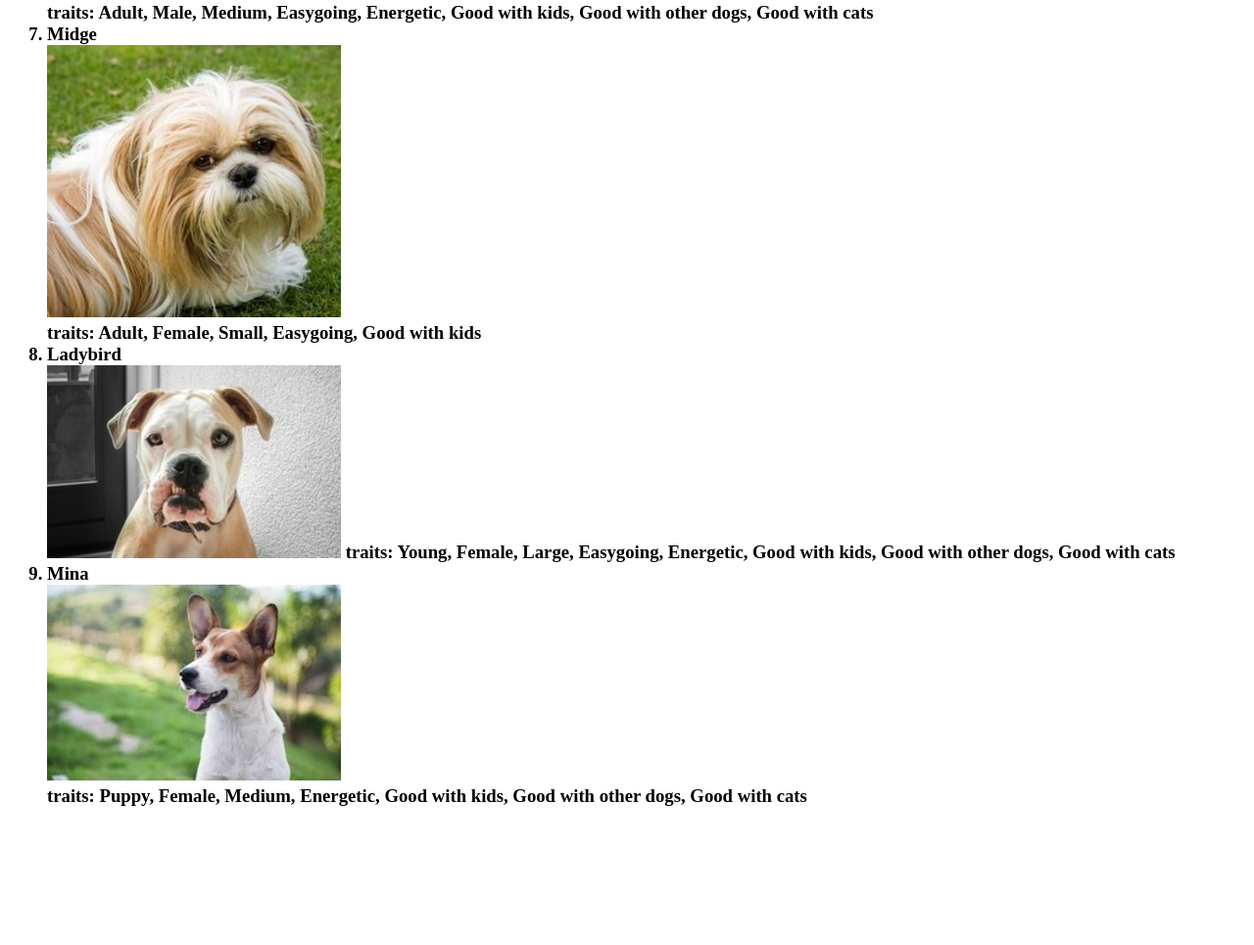
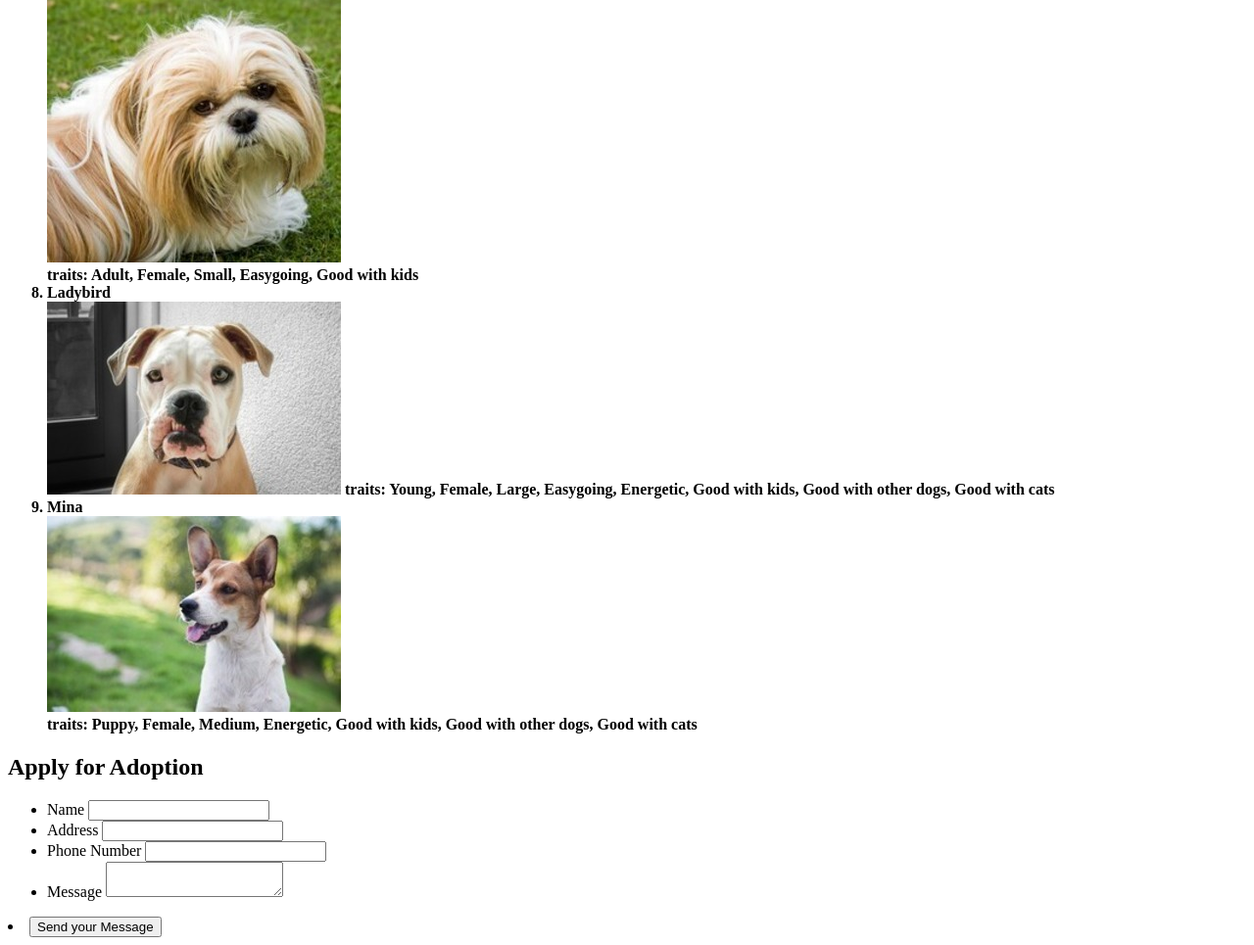
Before and after one commit to Momentum-Team-18/html-dog-adoption-website-annamaynard, a plain HTML site: page adopt.html in a window 1280 px wide. Shown: the part 1770-2735 px from the top of the page at 98% size. Before the commit the page ends 2613 px from the top, so only its background shows below. Drawn offline with Linux system fonts and the light colour scheme.

Commit message:
footer and form

```diff
--- a/adopt.html
+++ b/adopt.html
@@ -21,15 +21,14 @@
 
         <h2>If you are interested in adopting one of our animals, please fill out our online adoption form.</h2>
 
-        <h3>
+        <h4>
             <ol>
                 <li>Beans  <br>
                     <img src="images/beans.jpg" alt="A black-and-white shaggy dog"> <br>
                 traits: Adult, Male, Medium, Easygoing, Good with cats
                 </li>
-                <li>Zelda    <br>
- cod
-                   <img src="images/boston-terrier.jpg" alt="boston-terrier">  <br>
+                <li>Zelda<br>
+                   <img src="images/boston-terrier.jpg" alt="boston-terrier"><br>
                    traits: Senior, Female, Small, Easygoing, Good with kids, Good with other dogs
                 </li>
                 <li>Baby  <br>
@@ -65,7 +64,47 @@
                                 </li>
                             </li>
                             </ol>
-        </h3>
+            </ol>
+        </h4>
     </nav>
+
+
+
+    <h2>Apply for Adoption</h2>
+    <form action="/my-handling-formpage" method="post">
+        <ul>
+<li>
+<label for="name">Name</label>
+<input type="text" id="name" name="user_name">
+</li>
+<li>
+<label for="address">Address</lable>
+<input type="text" id="address" name="user_email"
+</li>
+<li>
+<label for="number">Phone Number</label>
+<input type="text" id="number" name="user_number"
+</li>
+<li>
+<label for="message">Message</label>
+<textarea id="msg" id="mail" name="user_email"></textarea>
+</li>
+</ul>
+
+<li class="button">
+    <button type="submit">Send your Message</button>
+</li>
+
+</textarea>
+</li>
+
+
+
+</li>
+
+
+        </ul>
+
+    </form>
 </body>
 </html>
```
Lines whose indentation alone changed are shown as unchanged.
